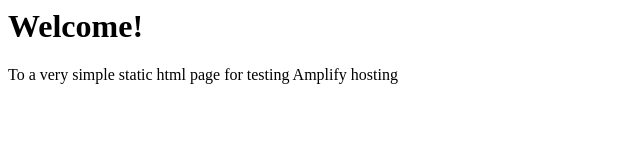
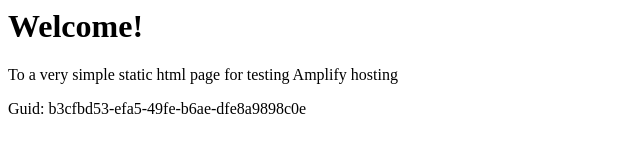
Before and after one commit to aws-aemilia-pdx/Github-PR-Commit-Integration-Test-DoNotTouch-v0-beta-us-west-2, a website: page src/index.html in a window 1280 px wide. Shown: the whole page, without its empty margins (0-640 px from the left). Drawn offline with Linux system fonts and the light colour scheme.

Commit message:
commit from integ tests

```diff
--- a/src/index.html
+++ b/src/index.html
@@ -1,3 +1,5 @@
+
+
 <html lang="en">
 
 <head>
@@ -10,6 +12,6 @@
 <body>
     <h1>Welcome!</h1>
     <p>To a very simple static html page for testing Amplify hosting</p>
-</body>
+    <p>Guid: b3cfbd53-efa5-49fe-b6ae-dfe8a9898c0e</p></body>
 
 </html>
```
